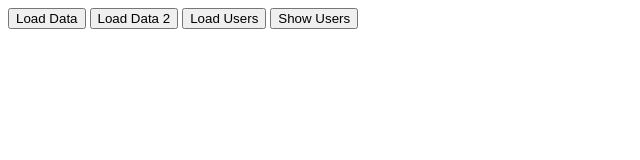
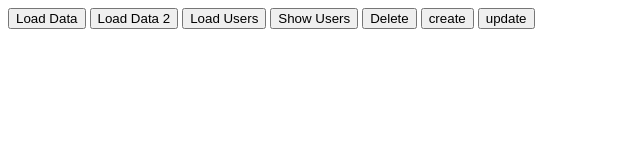
Before and after one commit to Arif-Hossan/api-practice, a plain HTML site: page index.html in a window 1280 px wide. Shown: the whole page, without its empty margins (0-640 px from the left). Drawn offline with Linux system fonts and the light colour scheme.

Commit message:
delete,put,update

```diff
--- a/index.html
+++ b/index.html
@@ -11,6 +11,9 @@
     <button onclick="loadData2()">Load Data 2</button>
     <button onclick="loadUser()">Load Users</button>
     <button onclick="loadUser2()">Show Users</button>
+    <button onclick="deleteAPost()">Delete</button>
+    <button onclick="createAPost()">create</button>
+    <button onclick="updateAPost()">update</button>
 
     <div class="users-container">
       <ul id="user-list"></ul>
--- a/js/fetch.js
+++ b/js/fetch.js
@@ -2,7 +2,7 @@
 //       .then(response => response.json())
 //       .then(json => console.log(json))
 function loadData() {
-  const url ="https://jsonplaceholder.typicode.com/todos/1";
+  const url = "https://jsonplaceholder.typicode.com/todos/1";
   fetch(url)
     .then((response) => response.json())
     .then((json) => console.log(json));
@@ -13,3 +13,42 @@ function loadData() {
     .then((response) => response.json())
     .then((json) => console.log(json));
 }*/
+
+function deleteAPost() {
+  fetch("https://jsonplaceholder.typicode.com/posts/1", {
+    method: "DELETE",
+  });
+}
+
+function createAPost() {
+  fetch("https://jsonplaceholder.typicode.com/posts", {
+    method: "POST",
+    body: JSON.stringify({
+      title: "foo",
+      body: "bar",
+      userId: 1,
+    }),
+    headers: {
+      "Content-type": "application/json; charset=UTF-8",
+    },
+  })
+    .then((response) => response.json())
+    .then((json) => console.log(json));
+}
+
+function updateAPost() {
+  fetch("https://jsonplaceholder.typicode.com/posts/1", {
+    method: "PUT",
+    body: JSON.stringify({
+      id: 1,
+      title: "foo",
+      body: "bar",
+      userId: 1,
+    }),
+    headers: {
+      "Content-type": "application/json; charset=UTF-8",
+    },
+  })
+    .then((response) => response.json())
+    .then((json) => console.log(json));
+}
```
